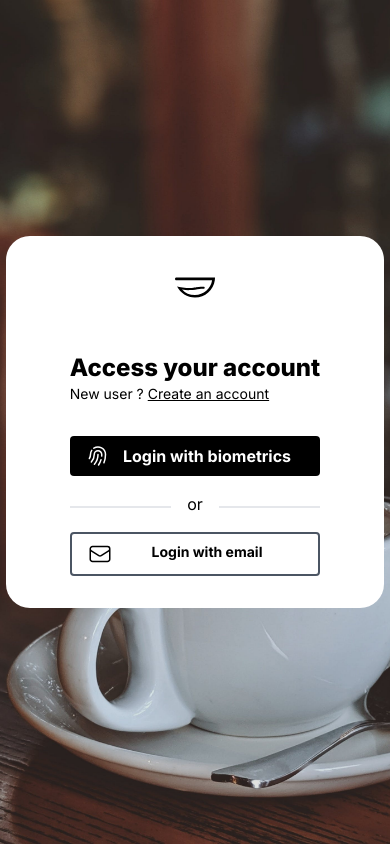
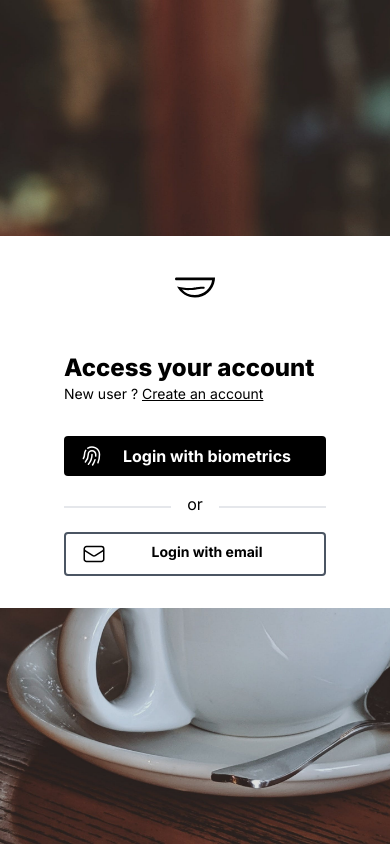
Before and after one commit to MettyApp/web, a Next.js app: page /login in a window 390 px wide. Built offline with nearby package versions, Linux system fonts and the light colour scheme; what @apollo/experimental-nextjs-app-support would draw is missing.

Commit message:
fix login page on small screens

```diff
--- a/app/(private)/layout.tsx
+++ b/app/(private)/layout.tsx
@@ -1,3 +1,5 @@
+export const dynamic = "force-dynamic";
+
 import '../globals.css'
 import type { Metadata } from 'next'
 import Spacer from '@/components/Spacer'
--- a/app/(public)/layout.tsx
+++ b/app/(public)/layout.tsx
@@ -13,8 +13,8 @@ export default function RootLayout({
   children: React.ReactNode
 }) {
   return (
-    <div className="flex-1 flex w-full min-h-screen bg-black bg-[url('/banner.jpg')] bg-cover bg-bottom items-center lg:items-start justify-center flex-col">
-      <div className='flex justify-center py-4 bg-white rounded-3xl lg:flex-1 flex-col lg:rounded-none lg:flex lg:justify-center px-16 lg:w-2/6'>
+    <div className="flex-1 flex w-full min-h-screen h-full bg-black bg-[url('/banner.jpg')] bg-cover bg-bottom items-center lg:items-start justify-center flex-col">
+      <div className='flex justify-center py-4 w-full sm:w-auto bg-white sm:rounded-3xl lg:flex-1 flex-col lg:rounded-none lg:justify-center px-16 lg:w-2/6'>
         <div className='flex justify-center items-center mb-8'>
           <div className='rounded-full flex justify-center items-center p-4'>
             <div className='relative h-8 w-10 mt-1'>
--- a/components/FilledButton.tsx
+++ b/components/FilledButton.tsx
@@ -1,4 +1,4 @@
-"use-client";
+"use client";
 
 import { useState } from 'react';
 
--- a/middleware.ts
+++ b/middleware.ts
@@ -11,6 +11,9 @@ export const middleware = async (request: NextRequest) => {
       if (session !== undefined) {
         if (publicPathPrefixes.some((prefix) => pathname.startsWith(prefix))) {
           return NextResponse.redirect(new URL('/profile', request.url));
+        }
+        if (pathname === '/') {
+          return NextResponse.redirect(new URL('/extraction', request.url))
         }
         return NextResponse.next();
       } else {
```
